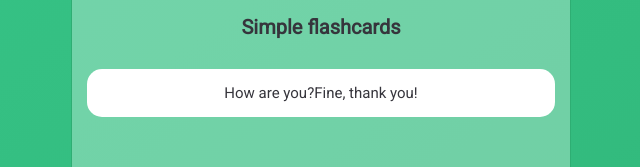
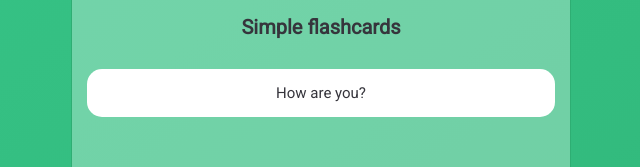
Before and after one commit to Ziomeka/flashcardAngularStudy, an Angular app: page / in a window 1280 px wide. Shown: the top 167 px of the page, without its empty margins (319-959 px from the left). Built offline with nearby package versions, Linux system fonts and the light colour scheme.

Commit message:
Add dynamic class for showing card content

```diff
--- a/src/app/components/flashcard/flashcard.component.html
+++ b/src/app/components/flashcard/flashcard.component.html
@@ -1,4 +1,4 @@
-<div class='card'>
-  <span class='card__text'>{{ card.question }}</span>
-  <span class='card__text'>{{ card.answer }}</span>
+<div class='card' [ngClass]="setFlippedClass()">
+  <span class='card__text card__text--question'>{{ card.question }}</span>
+  <span class='card__text card__text--answer'>{{ card.answer }}</span>
 </div>
--- a/src/app/components/flashcard/flashcard.component.scss
+++ b/src/app/components/flashcard/flashcard.component.scss
@@ -1,5 +1,6 @@
 @import '../../../abstract.scss';
 .card {
+  $root: &;
   background: $white;
   margin: $standard-space;
   padding: $standard-space;
@@ -7,8 +8,21 @@
   text-align: center;
   &__text {
     font-size: 1.5rem;
-    &--hidden {
+    &--question {
+      display: inline;
+    }
+    &--answer {
       display: none;
     }
   }
+  &--flipped {
+    #{$root}__text {
+      &--question {
+        display: none;
+      }
+      &--answer {
+        display: inline;
+      }
+    }
+  }
 }
--- a/src/app/components/flashcard/flashcard.component.ts
+++ b/src/app/components/flashcard/flashcard.component.ts
@@ -8,9 +8,14 @@ import { Flashcard } from '../../models/Flashcard';
 })
 export class FlashcardComponent implements OnInit {
   @Input() card:Flashcard;
+  isFlipped:Boolean = false;
   constructor() { }
 
   ngOnInit() {
   }
 
+  setFlippedClass() {
+    return { 'card--flipped': this.isFlipped };
+  }
+
 }
```
